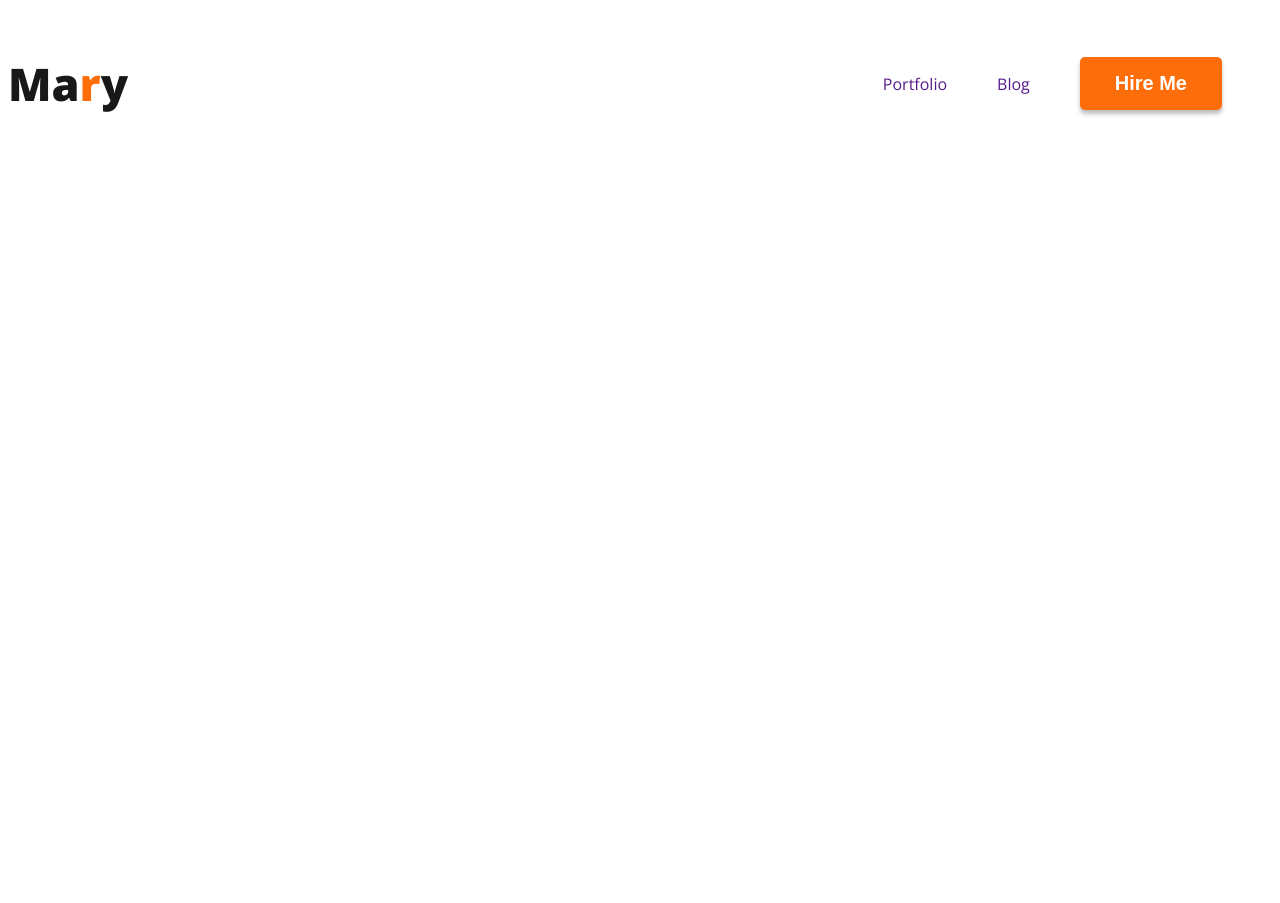
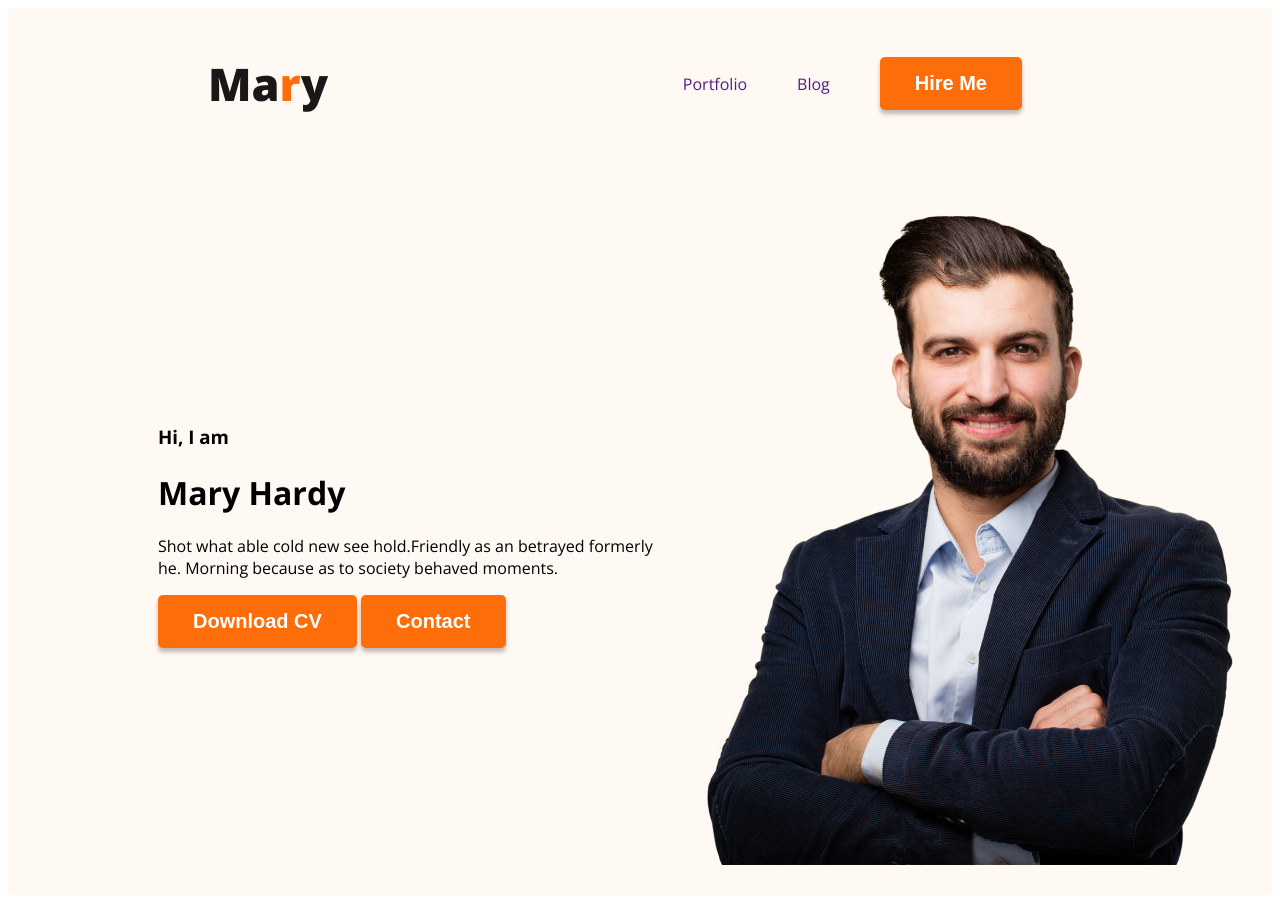
Before and after one commit to jaed71/Developer-portfolio, a plain HTML site: page index.html in a window 1280 px wide. Before the commit the page ends 800 px from the top, so only its background shows below. Drawn offline with nearby package versions, Linux system fonts and the light colour scheme.

Commit message:
profile pic added

```diff
--- a/index.html
+++ b/index.html
@@ -12,7 +12,8 @@
 </head>
 
 <body>
-    <header>
+    <header class="header">
+
         <nav>
             <h3 class="nav-title">
                Ma<span class="text-primary">r</span>y
@@ -23,6 +24,16 @@
                 <li><Button class="btn-primary">Hire Me</Button></li>
             </ul>
         </nav>
+        <div class="banner">
+            <div class="banner-content">
+                <h3 class="banner-greeting">Hi, I am</h3>
+                <h1 class="banner-heading">Mary Hardy</h1>
+                <p>Shot what able cold new see hold.Friendly as an betrayed formerly he. Morning because as to society behaved moments.</p>
+                <button class="btn-primary">Download CV</button>
+                <button class="btn-primary">Contact</button>
+            </div>
+            <img class="dp" src="images/hardy.png" alt="">
+        </div>
     </header>
     <main>
 
--- a/styles/portfolio.css
+++ b/styles/portfolio.css
@@ -10,13 +10,16 @@ body {
 nav {
     display: flex;
     align-items: center;
-    justify-content:space-between;
+    justify-content: space-between;
+    margin: 0px 200px;
 
 }
-.text-primary{
-    color:#FD6E0A;
+
+.text-primary {
+    color: #FD6E0A;
 }
-.btn-primary{
+
+.btn-primary {
     border: 0px;
     border-radius: 5px;
     background: #FD6E0A;
@@ -26,21 +29,46 @@ nav {
     font-weight: 700;
     padding: 15px 35px;
 }
+
 .nav-title {
     color: var(--Dark-01, #181818);
     font-size: 45px;
     font-weight: 800;
 }
-nav > ul{
+
+nav>ul {
     display: flex;
     align-items: center;
 
 }
-nav li{
+
+nav li {
     list-style: none;
     margin-right: 50px;
 }
-nav a{
+
+nav a {
     text-decoration: none;
     color: Dark 02;
 }
+
+/* header related style */
+.header {
+    background-color: #FFF8F3;
+
+}
+
+.banner {
+    padding: 30px 30px 30px 150px;
+    display: flex;
+    align-items: center;
+
+}
+.banner .dp{
+    width: 584px;
+height: 676px;
+
+}
+.banner-content{
+
+}
```
